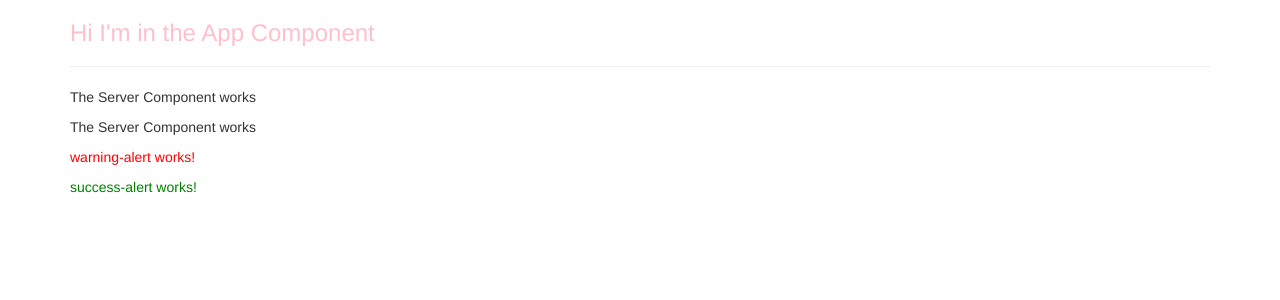
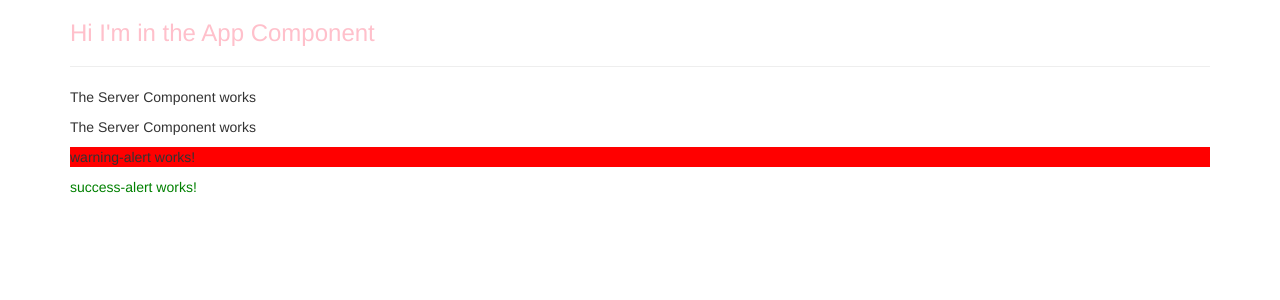
Before and after one commit to kitkogan/my-first-angular-app, an Angular app: page / in a window 1280 px wide. Shown: the top 300 px of the page. Built offline with nearby package versions, Linux system fonts and the light colour scheme.

Commit message:
change backgound for warning component color

```diff
--- a/src/app/warning-alert/warning-alert.component.css
+++ b/src/app/warning-alert/warning-alert.component.css
@@ -1,3 +1,3 @@
 p {
-  color: red;
+  background-color: red;
 }
```
